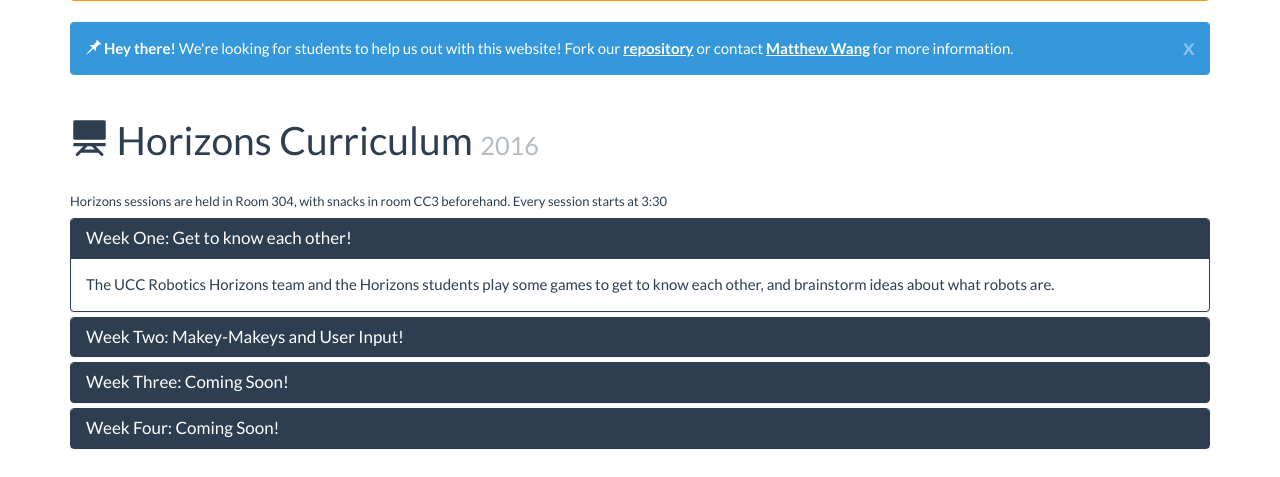
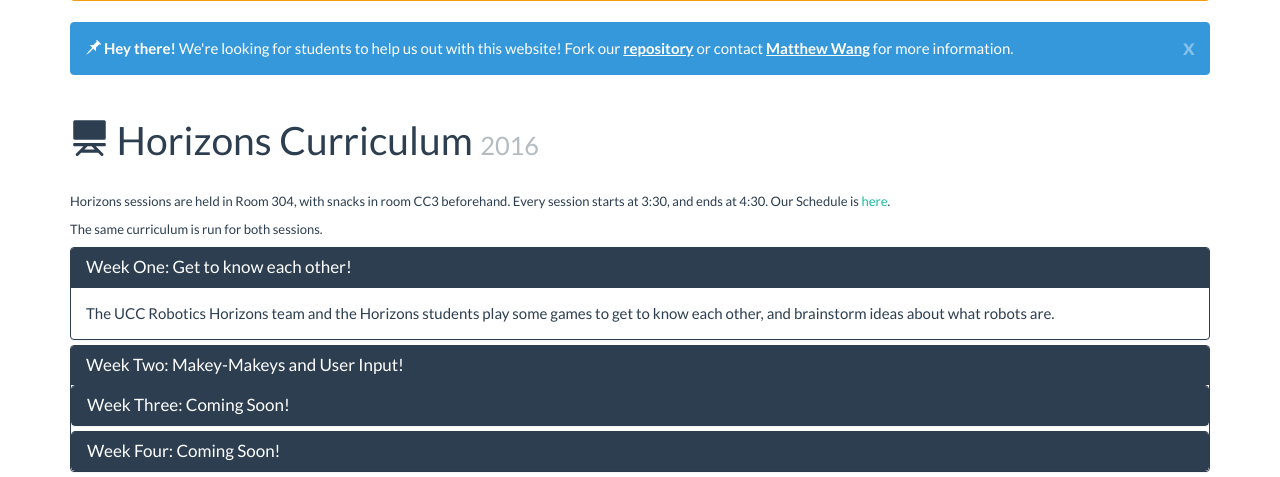
Before and after one commit to mattxwang/robotics-club-website, a PHP site: page /horizons_curriculum.php in a window 1280 px wide. Shown: the part 194-671 px from the top of the page. Run offline with PHP 8.4, Linux system fonts and the light colour scheme.

Commit message:
adds more content

```diff
--- a/horizons_curriculum.php
+++ b/horizons_curriculum.php
@@ -18,7 +18,10 @@
 			<?php include_once("site_wide.php") ?>
 			<h1 class="page-header"><span class="glyphicon glyphicon-blackboard" aria-hidden="true"></span> Horizons Curriculum <small>2016</small></h1>
 			<h6>
-				Horizons sessions are held in Room 304, with snacks in room CC3 beforehand. Every session starts at 3:30
+				Horizons sessions are held in Room 304, with snacks in room CC3 beforehand. Every session starts at 3:30, and ends at 4:30. Our Schedule is <a href="horizons_schedule">here</a>.
+				</br>
+				</br>
+				The same curriculum is run for both sessions.
 			</h6>
 
 			<div class="panel-group" id="accordion1" role="tablist" aria-multiselectable="true">
@@ -46,7 +49,13 @@
 					</div>
 					<div id="collapseTwo" class="panel-collapse collapse" role="tabpanel" aria-labelledby="headingTwo">
 						<div class="panel-body">
-						Horizons students learn how to create buttons that can control user input, such as key presses! Using Makey-Makeys, Playdoh, and <a href="http://jack.antinode.ca/asteroids">a game of Asteroids</a>, the students learn about basic electricity and input concepts.
+							<div class="row">
+								<div class="col-sm-4">
+									<img class="img-responsive" src="img/horizons/makey.jpg">
+								</div>
+								<div class="col-sm-8">
+									Horizons students learn how to create buttons that can control user input, such as key presses! Using Makey-Makeys, Playdoh, and <a href="http://jack.antinode.ca/asteroids">a game of Asteroids</a>, the students learn about basic electricity and input concepts.
+								</div>
 						</div>
 					</div>
 				</div>
--- a/horizons_schedule.php
+++ b/horizons_schedule.php
@@ -18,7 +18,10 @@
 			<?php include_once("site_wide.php") ?>
 			<h1 class="page-header"><span class="glyphicon glyphicon-calendar" aria-hidden="true"></span> Horizons Schedule <small>2016</small></h1>
 			<h6>
-				Horizons sessions are held in Room 304, with snacks in room CC3 beforehand. Every session starts at 3:30
+				Horizons sessions are held in Room 304, with snacks in room CC3 beforehand. Every session starts at 3:30, and ends at 4:30.
+				</br>
+				</br>
+				Learn more about <a href="horizons_curriculum.php">our curriculum</a>.
 			</h6>
 			<div class="row">
 				<div class="col-md-6">
```
Also changed, not shown: img/horizons/makey.jpg (added).
